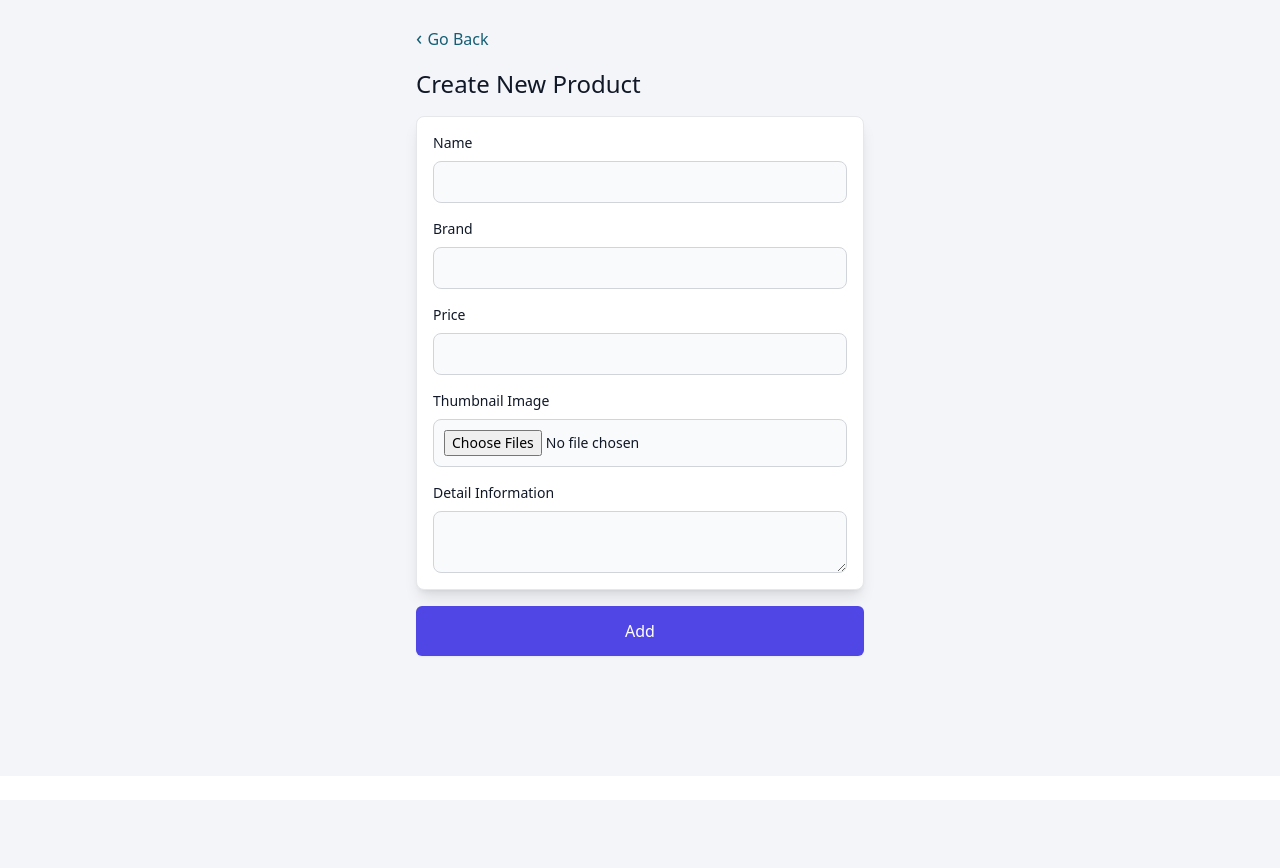
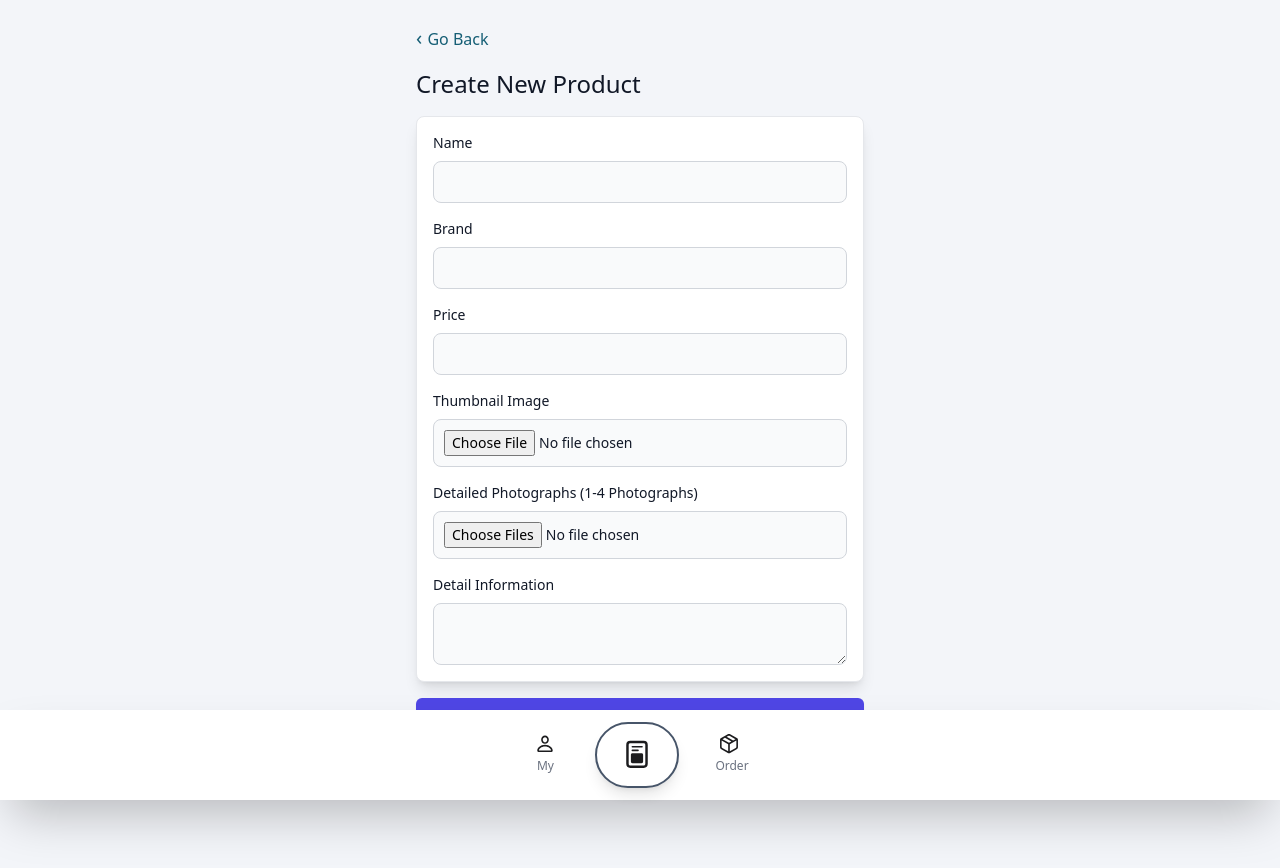
Before and after one commit to Ex10si0n/open-mall, a Vue app in the folder isi-web/: page /#/product/create in a window 1280 px wide. Before the commit the page ends 800 px from the top, so only its background shows below. Built offline with nearby package versions, Linux system fonts and the light colour scheme.

Commit message:
update: CreateProduct.vue

```diff
--- a/isi-web/src/App.vue
+++ b/isi-web/src/App.vue
@@ -29,7 +29,7 @@ const changeTab = (tab: string) => {
     <div
         class="inline-block text-center mx-auto fixed inset-x-0 bottom-0 z-10 bg-white border-t-1 shadow-2xl p-3"
     >
-      <div class="hidden justify-center flex space-x-4" id="nav">
+      <div class=" justify-center flex space-x-4" id="nav">
         <router-link
             v-if="userStatus !== 'vendor'"
             to="/"
--- a/isi-web/src/store/store.ts
+++ b/isi-web/src/store/store.ts
@@ -6,7 +6,7 @@ import {createStore} from 'vuex'
 export default createStore({
     state: {
         hello: 'Vue-SPA-Quickstart',
-        userStatus: 'active', // active vendor visitor
+        userStatus: 'vendor', // active vendor visitor
         activeTab: '',
         viewingProduct: '',
         userEmail: 'unit_test@mockemail.com',
--- a/isi-web/src/views/CreateProduct.vue
+++ b/isi-web/src/views/CreateProduct.vue
@@ -16,7 +16,7 @@ const thumbnail = ref("")
 const information = ref("")
 const pic = ref("")
 const file = new File([],'')
-//const img = ref(file)
+const thumbnailImage = ref(file)
 const img = reactive([] as Array<File>)
 
 /*
@@ -38,25 +38,36 @@ function onFileChange(event) {
 */
 const onFileChange = (event) => {
   const files = event.target.files || event.dataTransfer.files;
-  //img.value = files[0]
-  for (let i = 0; i < files.length; i++){
+  if (files.length > 4){
+    alert("We can only handle 4 different detailed photographs at most.")
+    for (let i = 0; i < 4; i++){
     img.push(files[i])
   }
+  }else{
+    for (let i = 0; i < files.length; i++){
+      img.push(files[i])
+    }
+  }
+}
+const thumbnailChange = (event) => {
+  const files = event.target.files || event.dataTransfer.files;
+  thumbnailImage.value = files[0]
 }
 
 const createProduct = () => {
   if (store.state.userStatus === 'vendor') {
-    //thumbnail.value = img.value.name
-    thumbnail.value = img[0].name
+    thumbnail.value = thumbnailImage.value.name
+    //thumbnail.value = img[0].name
     //pic.value = img.value.name
     let picString = ''
+    picString = thumbnail.value + ";"
     for (let i = 0; i < img.length - 1; i++){
       picString = picString + img[i].name + ';'
     }
     picString = picString + img[img.length - 1].name
     pic.value = picString
     const formData = new FormData();
-    //formData.append("image", img.value)
+    formData.append("images", thumbnailImage.value)
     for (let i = 0; i < img.length; i++){
       formData.append('images', img[i])
     }
@@ -148,6 +159,19 @@ const createProduct = () => {
                 placeholder=""
                 required
                 type="file"
+                @change="thumbnailChange"
+            />
+          </div>
+          <div class="mt-4 mb-4">
+            <label class="block mb-2 text-sm font-medium text-gray-900 dark:text-gray-300"
+            >Detailed Photographs (1-4 Photographs)</label
+            >
+            <input
+                accept="image/*"
+                class="bg-gray-50 border border-gray-300 text-gray-900 text-sm rounded-lg focus:ring-blue-500 focus:border-blue-500 block w-full p-2.5 dark:bg-gray-700 dark:border-gray-600 dark:placeholder-gray-400 dark:text-white dark:focus:ring-blue-500 dark:focus:border-blue-500"
+                placeholder=""
+                required
+                type="file"
                 @change="onFileChange"
                 multiple
             />
```
